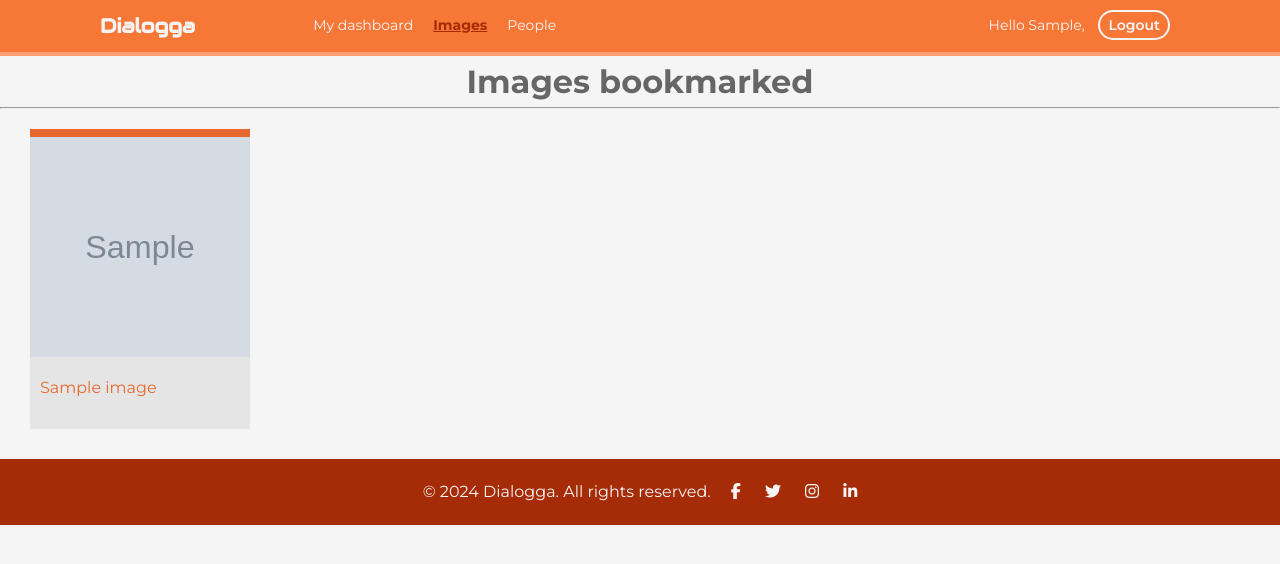
After one commit to thapelomagqazana/social_media_app, a Django app: page /images/ in a window 1280 px wide. The commit adds this page. Shown: the top 564 px of the page. Run offline with Django 4.2, Linux system fonts and the light colour scheme; a user stored in the database is signed in; tables that the repository leaves empty hold one stand-in row (values such as "Sample post"); grey boxes marked "Sample" are stand-in pictures; data that the repository does not hold is empty; some libraries are stand-ins or nearby versions.

Commit message:
Added infinite scroll pagination to the image list

```diff
--- a/account/static/css/styles.css
+++ b/account/static/css/styles.css
@@ -618,6 +618,29 @@ ul.messages li a.close {
 }
 
 
+#image-list {
+    overflow:hidden;
+    padding: 20px;
+}
+#image-list .image {
+    float:left;
+    width:220px;
+    height:300px;
+    margin:0 10px 10px 10px;
+    border-top:8px solid var(--shade-1);
+    background: var(--gray-2);
+}
+#image-list img { width:220px; height:220px; }
+#image-list .info { padding:10px; }
+#image-list .info a {
+    text-decoration: none;
+    color: var(--shade-1);
+}
+#image-list .info a:hover{
+    color: var(--shade-5);
+}
+
+
 .user {
     display: inline-block; /* Display liked users in a row */
     margin-right: 10px; /* Add space between user elements */
--- a/account/templates/base.html
+++ b/account/templates/base.html
@@ -26,7 +26,7 @@
                     <a href="{% url 'dashboard' %}">My dashboard</a>
                 </li>
                 <li {% if section == "images" %}class="selected"{% endif %}>
-                    <a href="#">Images</a>
+                    <a href="{% url 'images:list' %}">Images</a>
                 </li>
                 <li {% if section == "people" %}class="selected"{% endif %}>
                     <a href="#">People</a>
--- /dev/null
+++ b/images/templates/images/image/list.html
@@ -0,0 +1,44 @@
+{% extends "base.html" %}
+
+{% block title %}Images bookmarked{% endblock %}
+
+{% block content %}
+    <h1 class="title">Images bookmarked</h1>
+    <hr>
+    <div class="container-2">
+        <div id="image-list">
+            {% include "images/image/list_images.html" %}
+        </div>
+    </div>
+{% endblock %}
+
+{% block domready %}
+    var page = 1;
+    var emptyPage = false;
+    var blockRequest = false;
+
+    window.addEventListener("scroll", function(e) {
+        var margin = document.body.clientHeight - window.innerHeight -200;
+        if (window.pageYOffset > margin && !emptyPage && !blockRequest) {
+            blockRequest = true;
+            page += 1;
+
+            fetch("?images_only=1&page=" + page)
+            .then(response => response.text())
+            .then(html => {
+                if (html === "") {
+                    emptyPage = true;
+                }
+                else {
+                    var imageList = document.getElementById("image-list");
+                    imageList.insertAdjacentHTML("beforeEnd", html);
+                    blockRequest = false;
+                }
+            })
+        }
+    });
+
+    // Launch scroll event
+    const scrollEvent = new Event("scroll");
+    window.dispatchEvent(scrollEvent);
+{% endblock %}
--- /dev/null
+++ b/images/templates/images/image/list_images.html
@@ -0,0 +1,18 @@
+{% load thumbnail %}
+    {% for image in images %}
+        <div class="image">
+            <a href="{{ image.get_absolute_url }}">
+                {% thumbnail image.image 300x300 crop="smart" as im %}
+                <a href="{{ image.get_absolute_url }}">
+                    <img src="{{ im.url }}">
+                </a>
+            </a>
+
+            <div class="info">
+                <a href="{{ image.get_absolute_url }}" class="title">
+                    {{ image.title }}
+                </a>
+            </div>
+
+        </div>
+    {% endfor %}
--- a/images/urls.py
+++ b/images/urls.py
@@ -9,4 +9,5 @@ urlpatterns = [
     path("detail/<int:id>/<slug:slug>/",
          views.image_detail, name="detail"),
     path("like/", views.image_like, name="like"),
+    path("", views.image_list, name="list"),
 ]
--- a/images/views.py
+++ b/images/views.py
@@ -1,8 +1,10 @@
 from django.shortcuts import render, redirect, get_object_or_404
 from django.contrib.auth.decorators import login_required
 from django.contrib import messages
-from django.http import JsonResponse
+from django.http import JsonResponse, HttpResponse
 from django.views.decorators.http import require_POST
+from django.core.paginator import Paginator, EmptyPage, \
+                                    PageNotAnInteger
 from .forms import ImageCreateForm
 from .models import Image
 
@@ -55,3 +57,33 @@ def image_like(request):
         except Image.DoesNotExist:
             pass
     return JsonResponse({"status": "error"})
+
+
+@login_required
+def image_list(request):
+    images = Image.objects.all()
+    paginator = Paginator(images, 8)
+    page = request.GET.get("page")
+    images_only = request.GET.get("images_only")
+    try:
+        images = paginator.page(page)
+    except PageNotAnInteger:
+        # if page is not an integer deliver the first page
+        images = paginator.page(1)
+    except EmptyPage:
+        if images_only:
+            # If AJAX request and page out of range
+            # return an empty page
+            return HttpResponse("")
+        # If page out of range return last page of results
+        images = paginator.page(paginator.num_pages)
+    if images_only:
+        return render(request,
+                      "images/image/list_images.html",
+                      {"section": "images",
+                       "images": images})
+
+    return render(request,
+                  "images/image/list.html",
+                  {"section": "images",
+                   "images": images})
```
Also changed, not shown: media/images/2024/02/21/wikimedia-commons_1NTBuNU.jpg.300x300_q85_crop-smart.jpg (added), media/images/2024/02/21/wikimedia-commons_ObQq1Wk.jpg.300x300_q85_crop-smart.jpg (added), media/images/2024/02/22/wikimedia-commons.jpg.300x300_q85_crop-smart.jpg (added), media/images/2024/02/22/wikimedia-commons_g2gmkX0.jpg.300x300_q85_crop-smart.jpg (added), media/images/2024/02/22/wikimedia-commons_pIrRvVF.jpg.300x300_q85_crop-smart.jpg (added).
